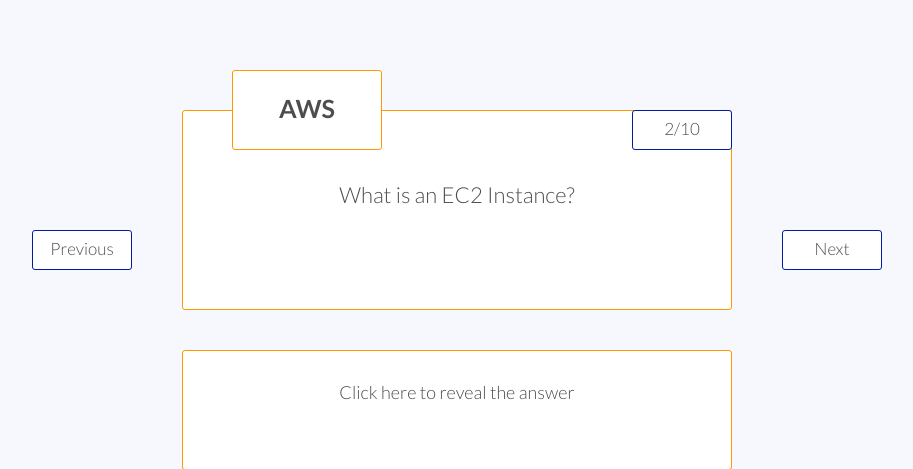
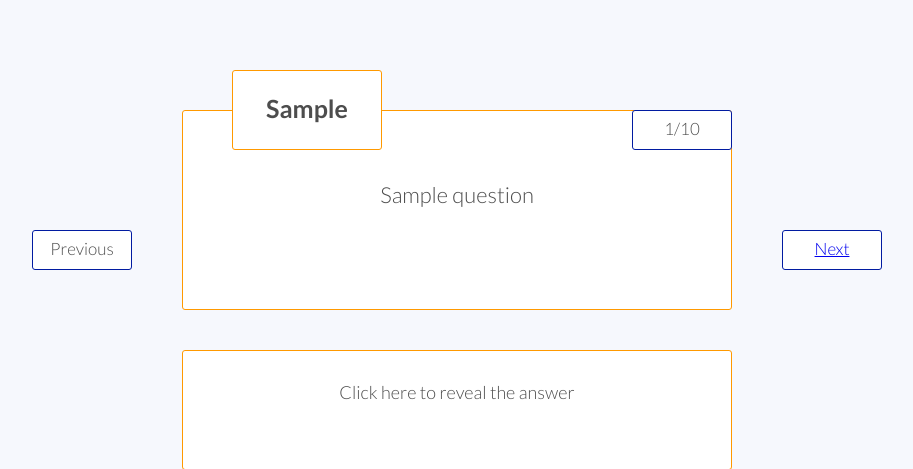
Before and after one commit to WeraGitHub/AgileNinjasProject, a Flask app: template application/templates/question.html in a window 1280 px wide. Shown: the part 164-633 px from the top of the page, without its empty margins (183-1096 px from the left). Run offline with Flask 3, Linux system fonts and the light colour scheme; the template is opened without the code that fills it: most values are stand-ins (such as "Sample title", 1, 10 or a date in 2020).

Commit message:
Added some DB connections

```diff
--- a/application/routes.py
+++ b/application/routes.py
@@ -11,4 +11,6 @@
 
 @app.route('/question/<category>/<q_number>')   #  http://127.0.0.1:5000/question/aws/2
 def question(category, q_number):
-    return render_template('question.html', category=category, q_number=q_number)
+    questions = get_questions_from_category(category)
+    question = questions[int(q_number)-1]
+    return render_template('question.html', question=question, q_number=q_number, q_total=len(questions))
--- a/application/templates/home.html
+++ b/application/templates/home.html
@@ -9,9 +9,9 @@
     </div>
 
     <div>
-        <a href="/question/aws/2" id="aws-button" class="category-button">AWS</a>
+        <a id="aws-button" class="category-button">AWS</a>
         <a id="devops-button" class="category-button">DevOps</a>
-        <a id="python-button" class="category-button">Python</a>
+        <a href="/question/Python/1" id="python-button" class="category-button">Python</a>
         <a id="cyber-button" class="category-button">Cyber</a>
     </div>
 </div>
--- a/application/templates/question.html
+++ b/application/templates/question.html
@@ -6,18 +6,18 @@
     <a class="previous-button">Previous</a>
 
     <div class="question-card-container orange-border">
-        <div class="question">What is an EC2 Instance?</div>
+        <div class="question">{{ question.get_question() }}</div>
     </div>
 
-    <div class="category orange-border">AWS</div>
+    <div class="category orange-border">{{ question.get_category() }}</div>
 
-    <div class="question-counter">2/10</div>
+    <div class="question-counter">{{ q_number }}/{{ q_total }}</div>
 
-    <a class="next-button">Next</a>
+    <a href="/question/Python/1"  class="next-button">Next</a>
 
     <div class="answer-card-container orange-border" onclick="toggleAnswer()">
         <div id="instruction">Click here to reveal the answer</div>
-        <div id="answer">An EC2 (Elastic Compute Cloud) instance is a virtual server in the cloud that you can use to run applications, services, and more.</div>
+        <div id="answer">{{ question.get_answer() }}</div>
     </div>
 
 </div>
```
